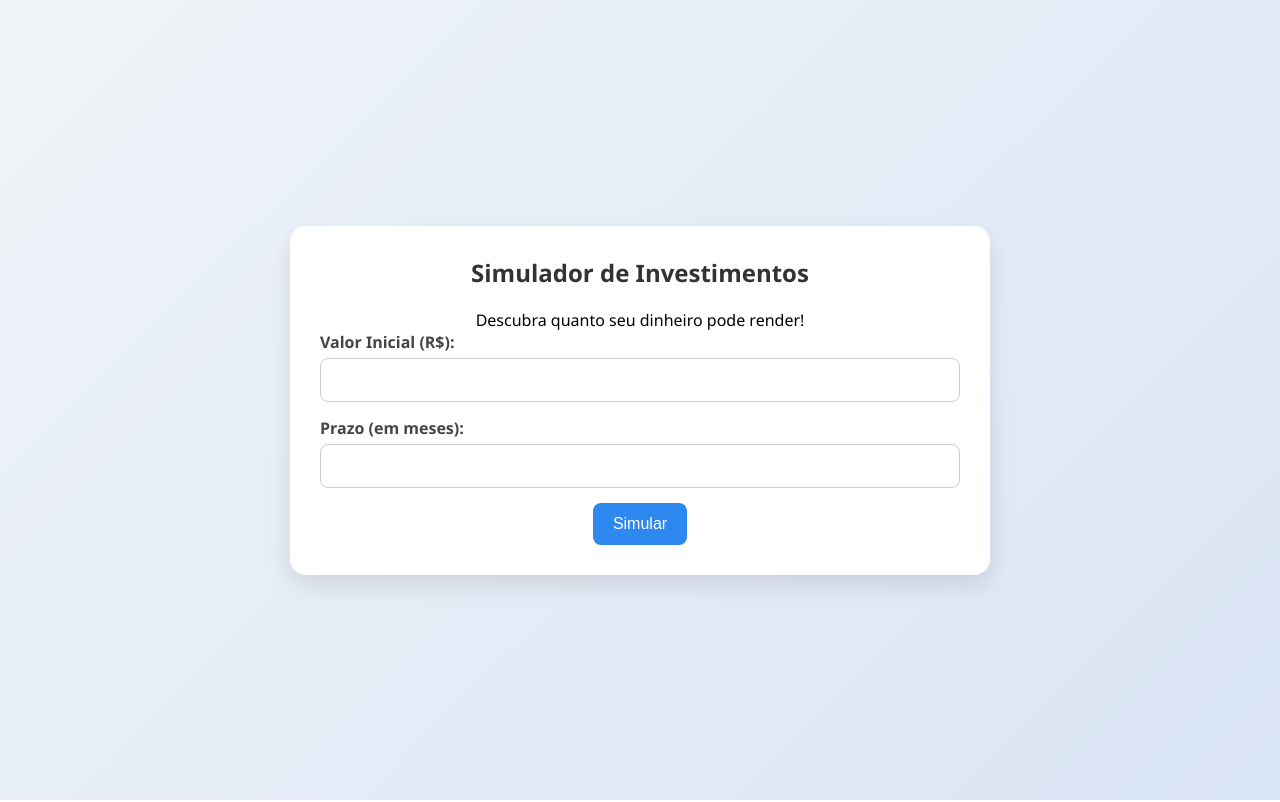
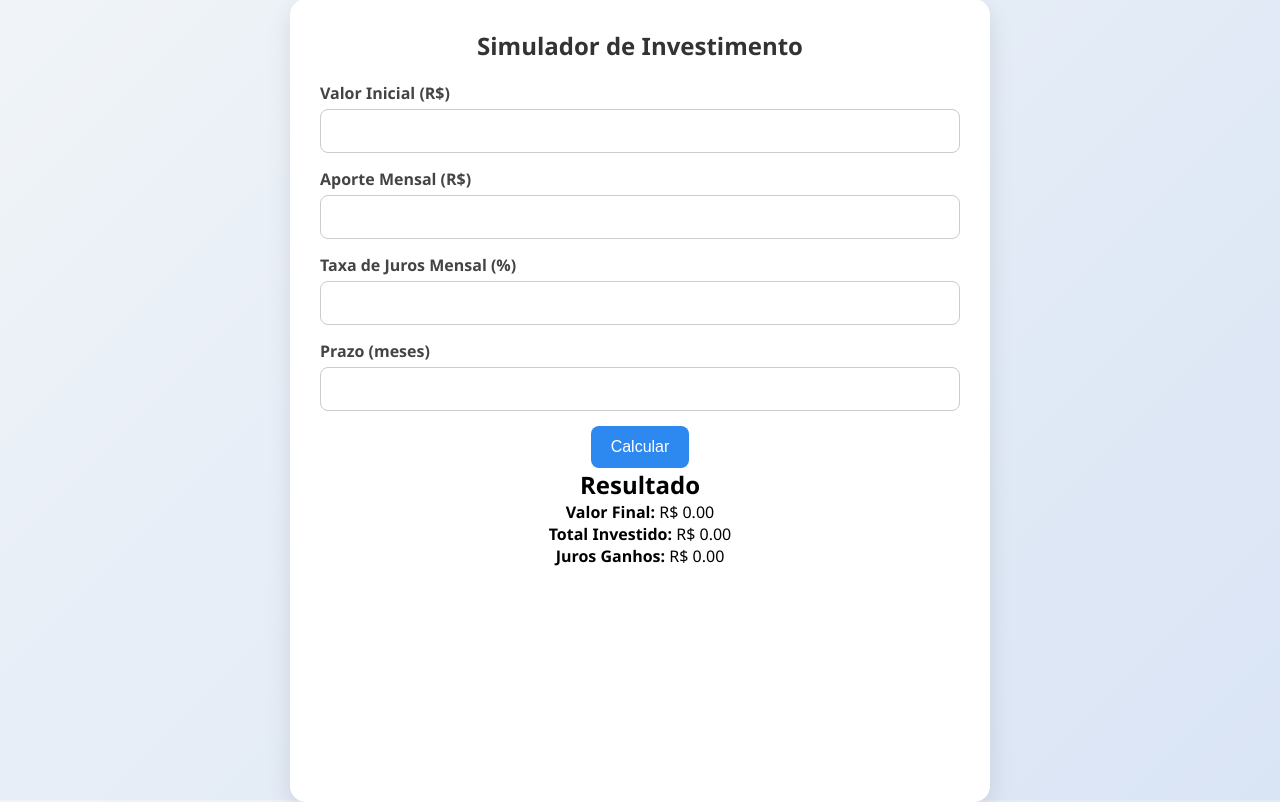
Before and after one commit to Sarahcosta263/simulador-investimento, a plain HTML site: page index.html in a window 1280 px wide. Drawn offline with nearby package versions, Linux system fonts and the light colour scheme.

Commit message:
Melhorei o layout

```diff
--- a/index.html
+++ b/index.html
@@ -1,36 +1,41 @@
 <!DOCTYPE html>
-<html lang="pt-br">
+<html lang="pt-BR">
 <head>
-  <meta charset="UTF-8" />
-  <meta name="viewport" content="width=device-width, initial-scale=1.0" />
-  <title>Simulador de Investimentos</title>
-  <link rel="stylesheet" href="style.css" />
+  <meta charset="UTF-8">
+  <meta name="viewport" content="width=device-width, initial-scale=1.0">
+  <title>Simulador de Investimento</title>
+  <link rel="stylesheet" href="style.css">
+  <script src="https://cdn.jsdelivr.net/npm/chart.js"></script>
 </head>
 <body>
   <div class="container">
-    <header>
-      <h1>Simulador de Investimentos</h1>
-      <p>Descubra quanto seu dinheiro pode render!</p>
-    </header>
+    <h1>Simulador de Investimento</h1>
+    <form id="investment-form">
+      <label for="initial">Valor Inicial (R$)</label>
+      <input type="number" id="initial" required>
 
-    <form id="form-investimento">
-      <div class="campo">
-        <label for="valor">Valor Inicial (R$):</label>
-        <input type="number" id="valor" required />
-      </div>
+      <label for="monthly">Aporte Mensal (R$)</label>
+      <input type="number" id="monthly" required>
 
-      <div class="campo">
-        <label for="prazo">Prazo (em meses):</label>
-        <input type="number" id="prazo" required />
-      </div>
+      <label for="rate">Taxa de Juros Mensal (%)</label>
+      <input type="number" step="0.01" id="rate" required>
 
-      <button type="submit">Simular</button>
+      <label for="months">Prazo (meses)</label>
+      <input type="number" id="months" required>
+
+      <button type="submit">Calcular</button>
     </form>
 
-    <section id="resultado">
-      <!-- Resultado será exibido aqui -->
-    </section>
+    <div class="results">
+      <h2>Resultado</h2>
+      <p><strong>Valor Final:</strong> R$ <span id="final-amount">0.00</span></p>
+      <p><strong>Total Investido:</strong> R$ <span id="total-invested">0.00</span></p>
+      <p><strong>Juros Ganhos:</strong> R$ <span id="total-interest">0.00</span></p>
+    </div>
+
+    <canvas id="chart" width="400" height="200"></canvas>
   </div>
+
   <script src="script.js"></script>
 </body>
 </html>
```
